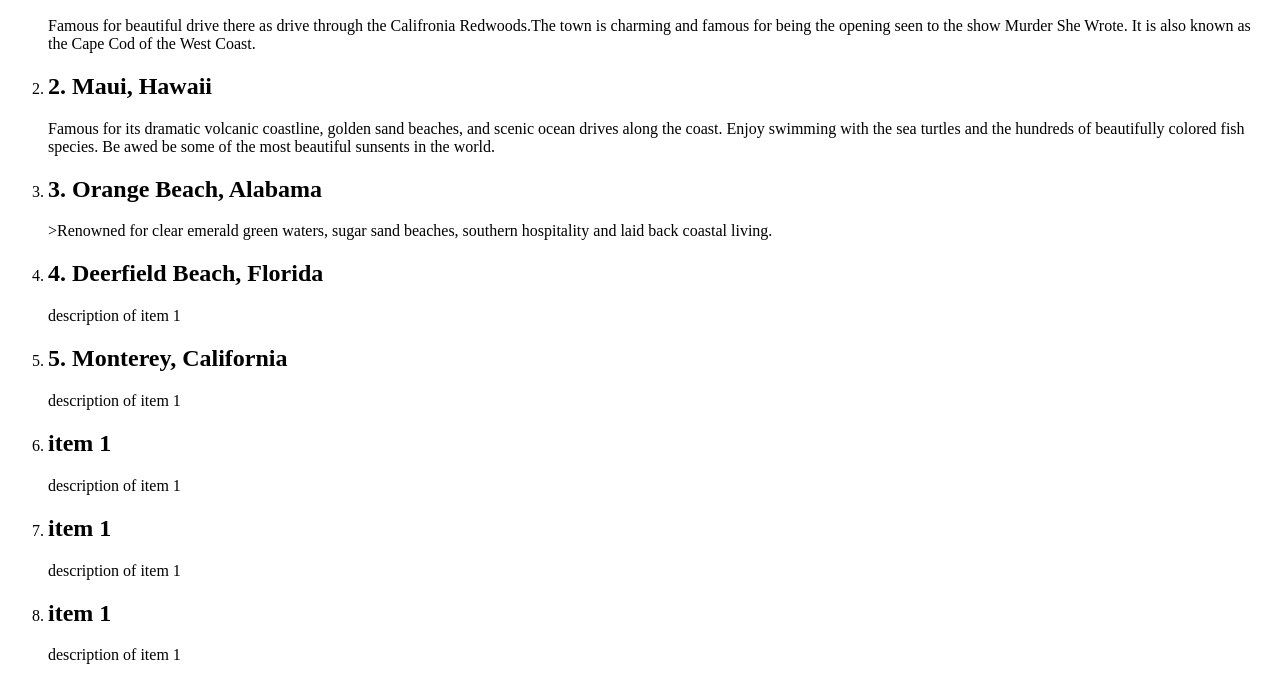
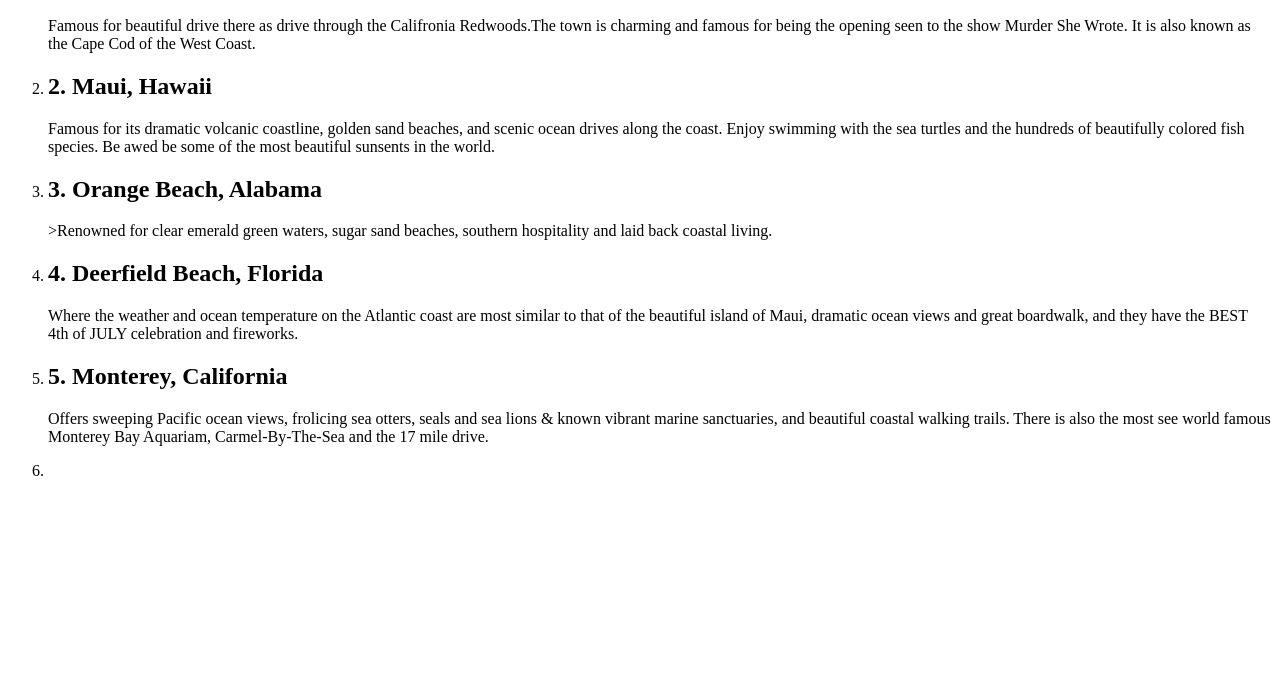
Before and after one commit to KPZThomas19/computing-applications-tech-assignments, a plain HTML site: page assignment-01/index.html in a window 1280 px wide. Shown: the part 110-800 px from the top of the page. Drawn offline with Linux system fonts and the light colour scheme.

Commit message:
Revise location descriptions and clean up HTML
Updated descriptions for locations and removed redundant items.

```diff
--- a/assignment-01/index.html
+++ b/assignment-01/index.html
@@ -48,8 +48,8 @@
                     </h2>
 
                     <p>
-                        description of item 1
-                    </p>
+                      Where the weather and ocean temperature on the Atlantic coast are most similar to that of the beautiful island of Maui, dramatic ocean views and great boardwalk, and they have the BEST 4th of JULY celebration and fireworks.</p>
+
                 </li>
 
                 <li>
@@ -58,39 +58,13 @@
                     </h2>
 
                     <p>
-                        description of item 1
+                       Offers sweeping Pacific ocean views, frolicing sea otters, seals and sea lions & known vibrant marine sanctuaries, and beautiful coastal walking trails. There is also the most see world famous Monterey Bay Aquariam, Carmel-By-The-Sea and the 17 mile drive.
                     </p>
                 </li>
 
                 <li>
-                    <h2>
-                        item 1
-                    </h2>
 
-                    <p>
-                        description of item 1
-                    </p>
-                </li>
 
-                <li>
-                    <h2>
-                        item 1
-                    </h2>
-
-                    <p>
-                        description of item 1
-                    </p>
-                </li>
-
-                <li>
-                    <h2>
-                        item 1
-                    </h2>
-
-                    <p>
-                        description of item 1
-                    </p>
-                </li>
 
 
             </ol>
```
